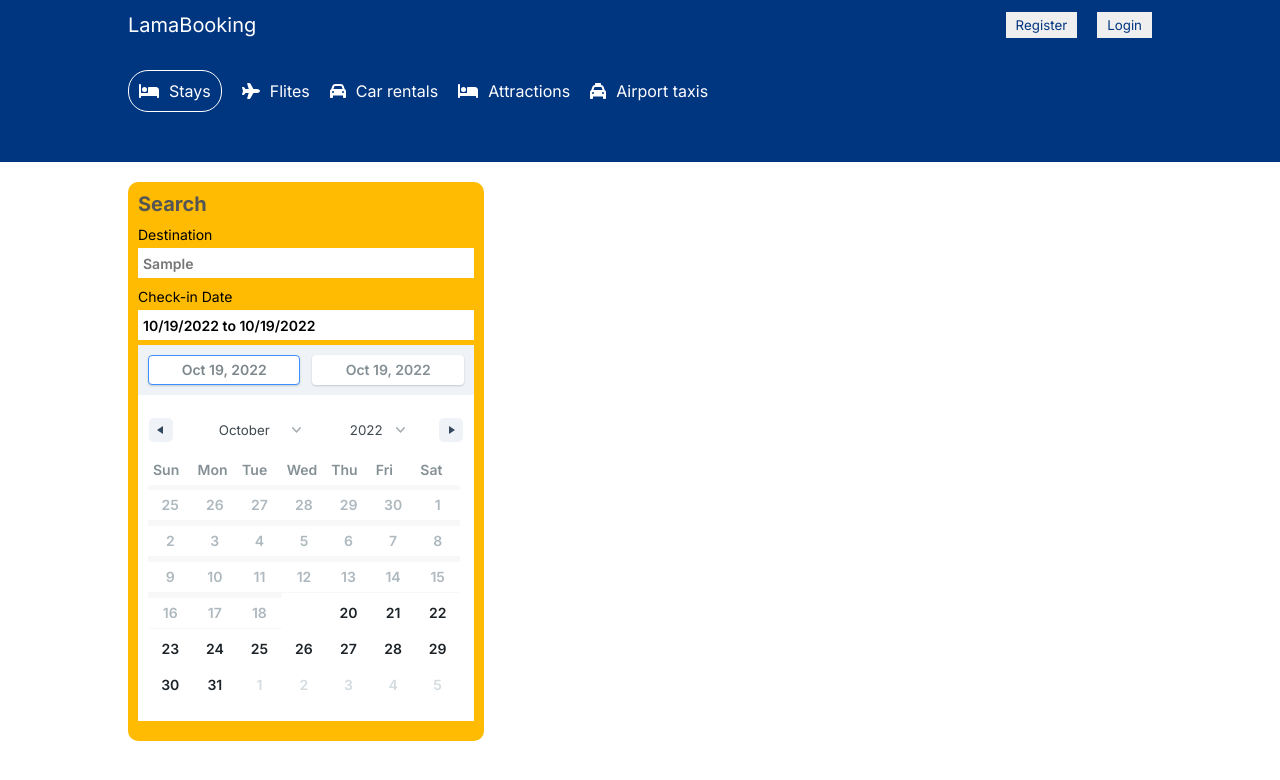
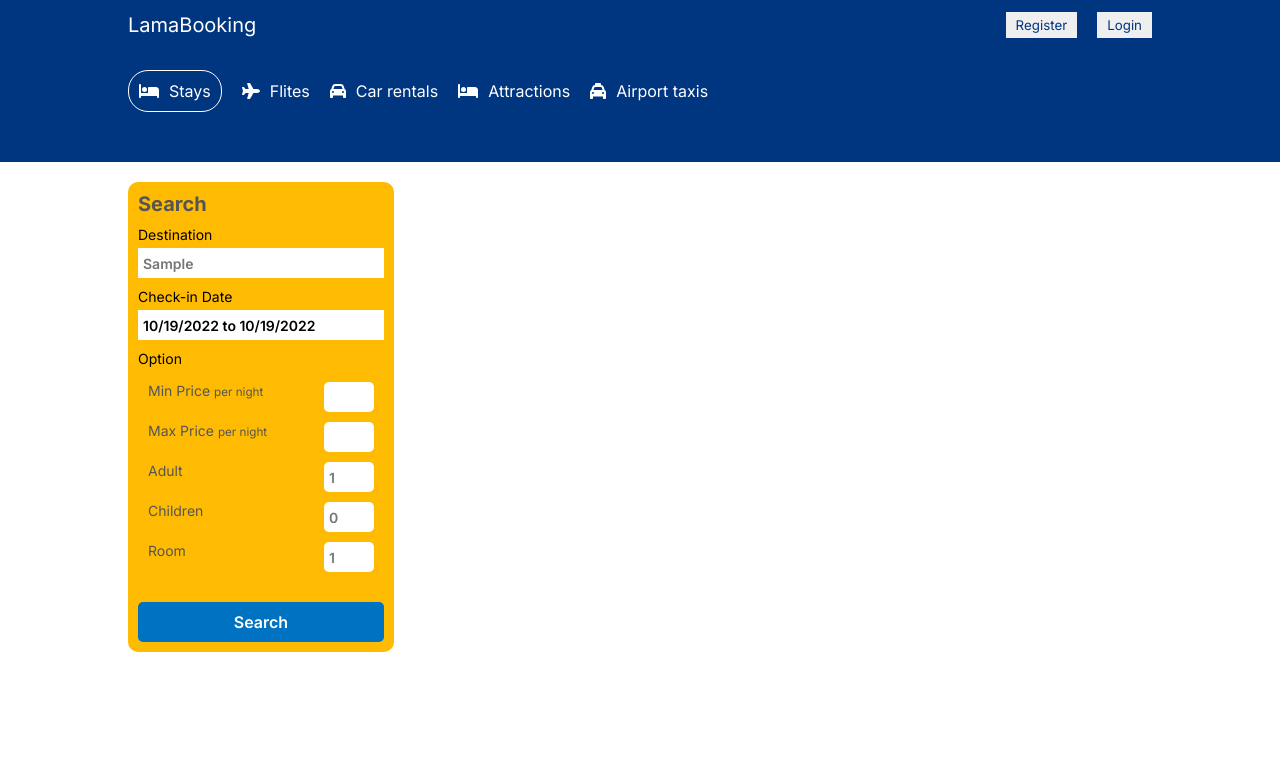
Before and after one commit to Eduardo-BarrosoS/booking-frontend, a React (Vite) app: page / in a window 1280 px wide. Both pictures are taken after typing "Sample" into the empty fields and a click on the button "Search". Shown: the top 780 px of the page. Built offline with nearby package versions, Linux system fonts and the light colour scheme.

Commit message:
Search sidebar finished

```diff
--- a/src/components/Header/Index.tsx
+++ b/src/components/Header/Index.tsx
@@ -1,29 +1,16 @@
 
 import { FontAwesomeIcon } from "@fortawesome/react-fontawesome"
 import { faBed, faCalendarDays, faCar, faPerson, faPlane, faTaxi } from "@fortawesome/free-solid-svg-icons"
-import { DateRange, DateRangeProps, Range } from "react-date-range"
-import { useContext, useReducer, useState } from "react";
+import { format } from "date-fns";
+import { DateRange } from "react-date-range"
+import { useContext } from "react";
+import { useNavigate } from "react-router-dom";
+import { SearchContext } from "../../contexts/SearchContext";
 
 import 'react-date-range/dist/styles.css'; // main style file
 import 'react-date-range/dist/theme/default.css';
+
 import styles from "./styles.module.css"
-import { format } from "date-fns";
-import { Navigate, useNavigate } from "react-router-dom";
-import { dateAction, destinationAction, openDateAction, openOptionsAction, optionsAction } from "../../reducers/reserve/action";
-import { SearchReducer } from "../../reducers/reserve/reducer";
-import { SearchContext } from "../../contexts/SearchContext";
-
-export interface ISearchStateReducer {
-    destination: string;
-    openDate: boolean;
-    date: Range[];
-    openOptions: boolean;
-    options: {
-        adult: number;
-        children: number;
-        room: number
-    }
-}
 
 interface IHeaderProps {
     type?: string
@@ -98,7 +85,7 @@ export function Header({ type }: IHeaderProps) {
                                 className={styles.headerSearchText}> {format(searchState.date[0].startDate!, 'MM/dd/yyyy')} to {format(searchState.date[0].endDate!, 'MM/dd/yyyy')} </span>
                                 {searchState.openDate && <div onClick={() => openDateDispatch() } className={styles.closeDateRange}></div>}
                                 {searchState.openDate && <DateRange
-                                    className={styles.date}
+                                    className={styles.dateRenge}
                                     editableDateInputs={true}
                                     onChange={item => dateDispatch( item.selection )}
                                     moveRangeOnFirstSelection={false}
--- a/src/components/Header/styles.module.css
+++ b/src/components/Header/styles.module.css
@@ -91,7 +91,7 @@
     font-size: 1.4rem;
 }
 
-.date {
+.dateRenge {
     position: absolute;
     top: 4.5rem;
     z-index: 2;
--- a/src/contexts/SearchContext.tsx
+++ b/src/contexts/SearchContext.tsx
@@ -1,10 +1,19 @@
 import { createContext, ReactNode, useReducer } from "react"
 import { Range } from "react-date-range";
-import { ISearchStateReducer } from "../components/Header/Index";
 import { dateAction, destinationAction, openDateAction, openOptionsAction, optionsAction } from "../reducers/reserve/action";
 import { SearchReducer } from "../reducers/reserve/reducer";
 
-
+export interface ISearchStateReducer {
+    destination: string;
+    openDate: boolean;
+    date: Range[];
+    openOptions: boolean;
+    options: {
+        adult: number;
+        children: number;
+        room: number
+    }
+}
 interface ISearchContext {
     searchState: ISearchStateReducer,
     destinationDispatch: (destination: string) => void,
--- a/src/pages/List/index.tsx
+++ b/src/pages/List/index.tsx
@@ -1,4 +1,4 @@
-import { useState } from "react";
+import { useContext, useState } from "react";
 import { Location, useLocation } from "react-router-dom";
 import { Featured } from "../../components/featured/Index";
 import { Header } from "../../components/Header/Index";
@@ -6,6 +6,10 @@ import { Navbar } from "../../components/Navbar/Index";
 import { DateRange, Range } from "react-date-range"
 import styles from "./styles.module.css"
 import { format } from "date-fns";
+
+import 'react-date-range/dist/styles.css'; // main style file
+import 'react-date-range/dist/theme/default.css';
+import { SearchContext } from "../../contexts/SearchContext";
 
 interface Ilocation extends Location {
     state: {
@@ -21,13 +25,14 @@ interface Ilocation extends Location {
 
 export function List() {
 
-    const location: Ilocation = useLocation()
-    console.log(location)
-    const [reserveInformation, setReserveInformation] = useState({
-        destination: location.state.destination,
-        date: location.state.date,
-        options: location.state.options,
-    })
+    const { searchState, destinationDispatch, optionsDispatch, dateDispatch, openDateDispatch } = useContext(SearchContext)
+    // const location: Ilocation = useLocation()
+    // console.log(location)
+    // const [searchState, setsearchState] = useState({
+    //     destination: location.state.destination,
+    //     date: location.state.date,
+    //     options: location.state.options,
+    // })
 
     return (
         <div>
@@ -40,31 +45,61 @@ export function List() {
                         <div className={styles.lsItem}>
                             <label htmlFor="" > Destination </label>
                             <input
-                            type="text"
-                             placeholder={reserveInformation.destination}
-                             onChange={(e) => {setReserveInformation( {
-                                destination: e.target.value,
-                                date: reserveInformation.date ,
-                                options: reserveInformation.options
-                            } )
-                             }}
-                             />
+                                type="text"
+                                placeholder={searchState.destination}
+                                onChange={(e) => destinationDispatch(e.target.value)}
+                            />
                         </div>
                         <div className={styles.lsItem}>
                             <label htmlFor="" > Check-in Date </label>
-                            <span>{format(reserveInformation.date[0].startDate!, 'MM/dd/yyyy')} to {format(reserveInformation.date[0].endDate!, 'MM/dd/yyyy')}</span>
-                            <DateRange
-                            onChange={item => setReserveInformation( {
-                                destination: reserveInformation.destination,
-                                date: [ item.selection ] ,
-                                options: reserveInformation.options
-                            } )}
-                            editableDateInputs={true}
-                            moveRangeOnFirstSelection={false}
-                            ranges={reserveInformation.date}
-                            minDate={new Date()}
+                            <span
+                                onClick={() => openDateDispatch()}
+                            >{format(searchState.date[0].startDate!, 'MM/dd/yyyy')} to {format(searchState.date[0].endDate!, 'MM/dd/yyyy')}</span>
+                            {searchState.openDate && <div onClick={() => openDateDispatch()} className={styles.closeDateRange}></div>}
+                            {searchState.openDate && <DateRange
+                                className={styles.dateRange}
+                                onChange={item => dateDispatch(item.selection)}
+                                editableDateInputs={true}
+                                moveRangeOnFirstSelection={false}
+                                ranges={searchState.date}
+                                minDate={new Date()}
                             />
+                            }
                         </div>
+                        <div className={styles.lsItem}>
+                            <label htmlFor="">Option</label>
+                            <div className={styles.lsOptions}>
+
+                                <div className={styles.lsOptionItem}>
+                                    <span> Min Price <small>per night</small></span>
+                                    <input type="text" className={styles.lsOptionInput} />
+                                </div>
+                                <div className={styles.lsOptionItem}>
+                                    <span> Max Price <small>per night</small></span>
+                                    <input type="text" className={styles.lsOptionInput} />
+                                </div>
+                                <div className={styles.lsOptionItem}>
+                                    <span> Adult </span>
+                                    <input
+                                        type="number"
+                                        className={styles.lsOptionInput}
+                                        placeholder={`${searchState.options.adult}`}
+                                        min={1}
+                                    />
+                                </div>
+                                <div className={styles.lsOptionItem}>
+                                    <span> Children </span>
+                                    <input type="number" className={styles.lsOptionInput}
+                                        placeholder={`${searchState.options.children}`} min={0} />
+                                </div>
+                                <div className={styles.lsOptionItem}>
+                                    <span> Room </span>
+                                    <input type="number" className={styles.lsOptionInput}
+                                        placeholder={`${searchState.options.room}`} min={1} />
+                                </div>
+                            </div>
+                        </div>
+                        <button>Search</button>
                     </div>
                     <div className={styles.listResult}></div>
                 </div>
--- a/src/pages/List/styles.module.css
+++ b/src/pages/List/styles.module.css
@@ -22,9 +22,6 @@
     top: 1rem;
 }
 
-.listResult {
-    flex: 3;
-}
 
 .lsTitle {
     font-size: 2rem;
@@ -49,9 +46,14 @@
     padding: 0.5rem;
     font-size: 1.4rem;
     font-weight: 600;
+    outline: none;
 }
 
-.lsItem span {
+.lsItem input:focus {
+    border: 2px solid #0072c2;
+}
+
+.lsItem>span {
     height: 3rem;
     padding: 0.5rem;
     background: #FFF;
@@ -61,3 +63,64 @@
     font-size: 1.4rem;
     font-weight: 600;
 }
+
+.dateRenge {
+    position: absolute;
+    top: 4.5rem;
+    z-index: 1;
+}
+
+.closeDateRange {
+    width: 100vw;
+    height: 100vh;
+    position: fixed;
+    top: 0rem;
+    left: 0rem;
+    z-index: 2;
+}
+
+.lsOptions {
+    padding: 1rem;
+}
+
+.lsOptionItem {
+    display: flex;
+    justify-content: space-between;
+    margin-bottom: 1rem;
+    color: #555;
+    font-size: 1.2rem;
+    outline: #0072c2;
+}
+
+.lsOptionInput {
+    width: 5rem;
+    border-radius: .5rem;
+}
+
+.lsOptionInput:focus {
+    border: 1px solid #0072c2;
+}
+
+.lsOptionItem>span {
+    font-size: 1.4rem;
+}
+
+.listSearch>button {
+    padding: 1rem;
+    background: #0072c2;
+    color: #FFF;
+    border: none;
+    width: 100%;
+    cursor: pointer;
+    font-size: 1.6rem;
+    font-weight: 600;
+    transition: .5s ease-in-out;
+    border-radius: .5rem;
+}
+
+.listSearch>button:hover {
+    transform: scale(1.05);
+}
+    .listResult {
+        flex: 3;
+    }
```
Also changed, not shown: src/components/SearchItem/Index.tsx (added, +16 -0 lines), src/components/SearchItem/styles.module.css (added).
